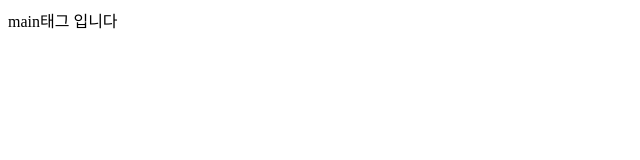
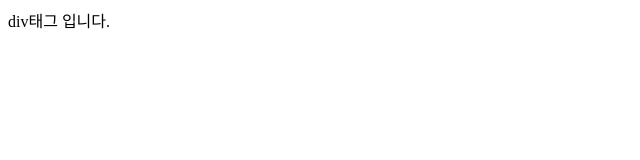
Before and after one commit to parkmonkey1514/minseok, a plain HTML site: page index.html in a window 1280 px wide. Shown: the full height of the page, 0-640 px from the left. Drawn offline with Linux system fonts and the light colour scheme.

Commit message:
div 태그 추가

```diff
--- a/index.html
+++ b/index.html
@@ -6,6 +6,8 @@
     <title>Document</title>
 </head>
 <body>
-    <main>main태그 입니다</main>
+    <main>
+        <div>div태그 입니다.</div>
+    </main>
 </body>
 </html>
```
